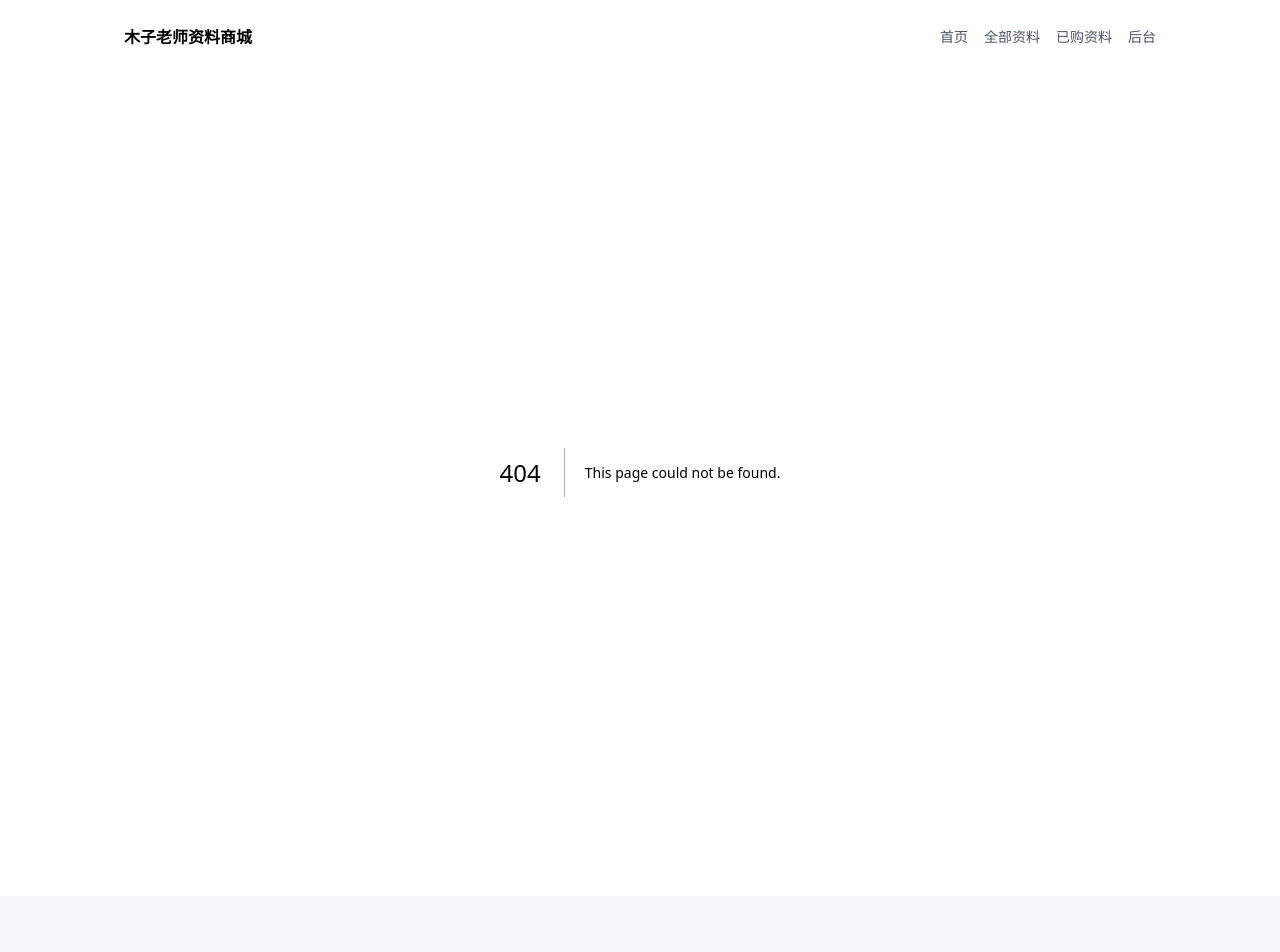
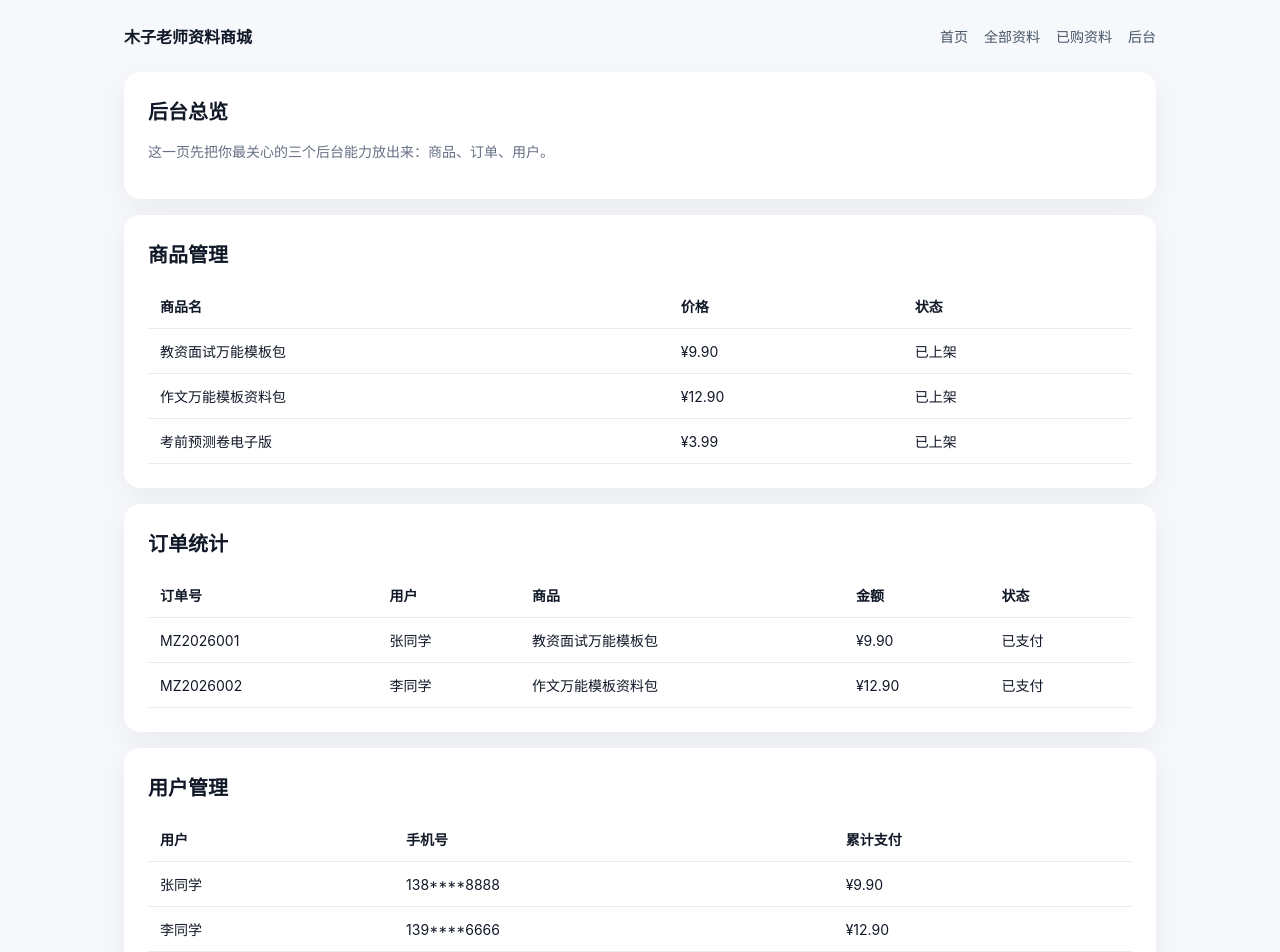
Before and after one commit to muzi2023/digital-material-store, a Next.js app: page /admin in a window 1280 px wide. Before the commit this address had no page. Shown: the top 952 px of the page. Before the commit the page ends 896 px from the top, so only its background shows below. Built offline with nearby package versions, Linux system fonts and the light colour scheme.

Commit message:
feat: add admin overview page

```diff
--- /dev/null
+++ b/app/admin/page.tsx
@@ -0,0 +1,82 @@
+import { mockOrders, mockUsers, materials } from '@/lib/mock';
+
+export default function AdminPage() {
+  return (
+    <main style={{ display: 'grid', gap: 16 }}>
+      <section className="panel">
+        <h1 className="section-title">后台总览</h1>
+        <p className="subtle">这一页先把你最关心的三个后台能力放出来：商品、订单、用户。</p>
+      </section>
+
+      <section className="card">
+        <h2 className="section-title">商品管理</h2>
+        <table className="table">
+          <thead>
+            <tr>
+              <th>商品名</th>
+              <th>价格</th>
+              <th>状态</th>
+            </tr>
+          </thead>
+          <tbody>
+            {materials.map((item) => (
+              <tr key={item.id}>
+                <td>{item.title}</td>
+                <td>¥{(item.price / 100).toFixed(2)}</td>
+                <td>已上架</td>
+              </tr>
+            ))}
+          </tbody>
+        </table>
+      </section>
+
+      <section className="card">
+        <h2 className="section-title">订单统计</h2>
+        <table className="table">
+          <thead>
+            <tr>
+              <th>订单号</th>
+              <th>用户</th>
+              <th>商品</th>
+              <th>金额</th>
+              <th>状态</th>
+            </tr>
+          </thead>
+          <tbody>
+            {mockOrders.map((item) => (
+              <tr key={item.orderNo}>
+                <td>{item.orderNo}</td>
+                <td>{item.user}</td>
+                <td>{item.product}</td>
+                <td>{item.amount}</td>
+                <td>{item.status}</td>
+              </tr>
+            ))}
+          </tbody>
+        </table>
+      </section>
+
+      <section className="card">
+        <h2 className="section-title">用户管理</h2>
+        <table className="table">
+          <thead>
+            <tr>
+              <th>用户</th>
+              <th>手机号</th>
+              <th>累计支付</th>
+            </tr>
+          </thead>
+          <tbody>
+            {mockUsers.map((item) => (
+              <tr key={item.phone}>
+                <td>{item.name}</td>
+                <td>{item.phone}</td>
+                <td>{item.totalPaid}</td>
+              </tr>
+            ))}
+          </tbody>
+        </table>
+      </section>
+    </main>
+  );
+}
```
